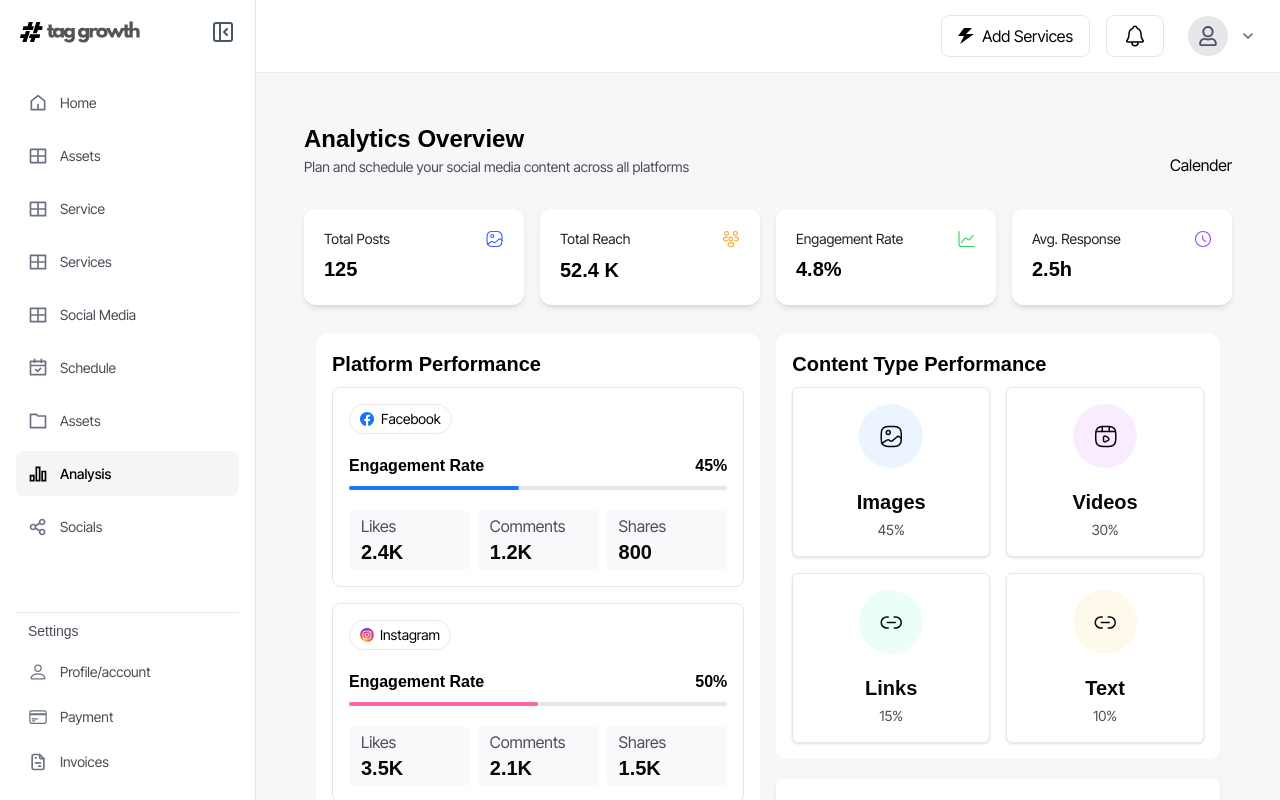
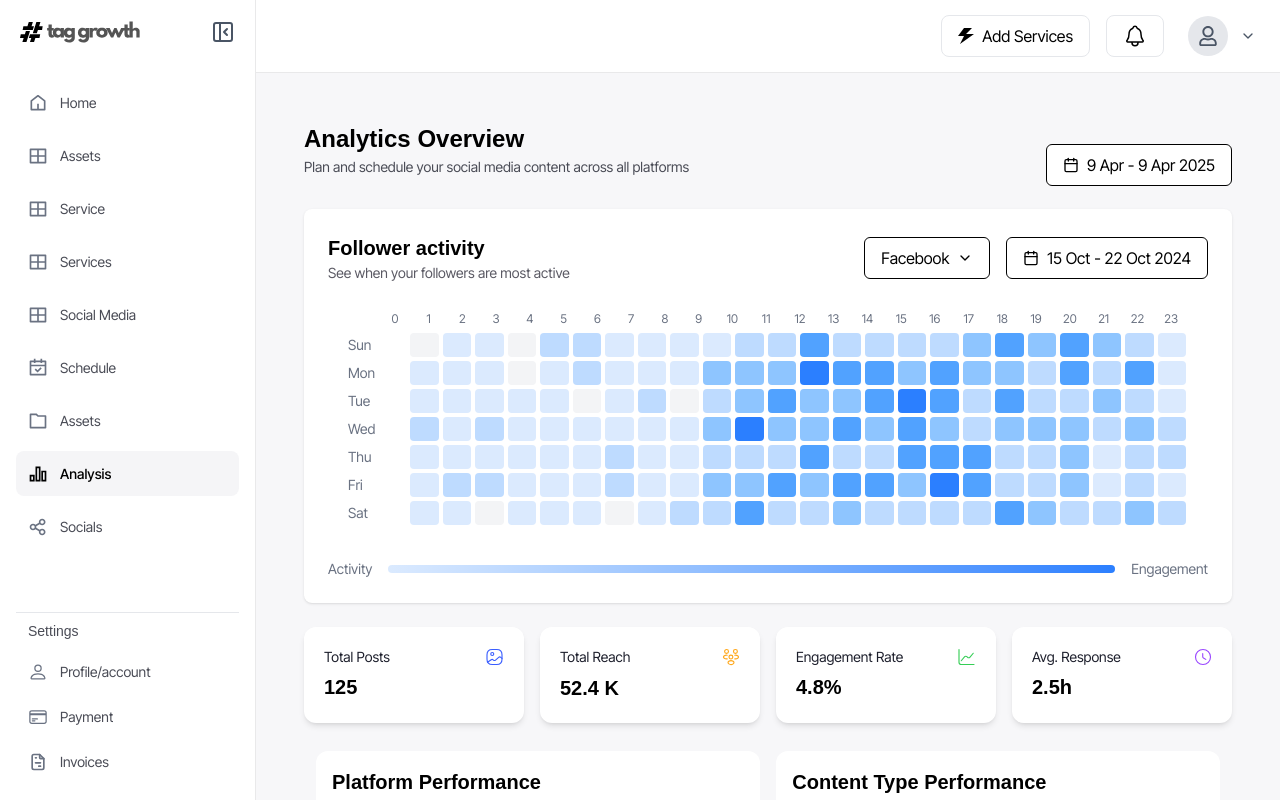
Before and after one commit to backbencherstudio/social-media-management, a Next.js app: page /dashboard/analysis in a window 1280 px wide. Built offline with nearby package versions, Linux system fonts and the light colour scheme; a web font is replaced by a local one.

Commit message:
Add Calender Heatmap not finished yet

```diff
--- /dev/null
+++ b/app/(dashboard)/dashboard/analysis/_components/FollowerActivityMap.tsx
@@ -0,0 +1,186 @@
+"use client"
+import { useState } from "react"
+import { ChevronDown, Calendar } from "lucide-react"
+import DatePicker from "react-datepicker"
+import "react-datepicker/dist/react-datepicker.css"
+import { format } from "date-fns"
+
+// Define the data structure for our heatmap
+type ActivityData = {
+  day: number // 0-6 (Sunday to Saturday)
+  hour: number // 0-23
+  value: number // Activity level (0-100)
+}
+
+export default function FollowerActivityMap() {
+  // Sample data - in a real app, you'd fetch this from your API
+  const [activityData, setActivityData] = useState<ActivityData[]>(generateSampleData())
+  const [platform, setPlatform] = useState("Facebook")
+  const [dateRange, setDateRange] = useState<[Date | null, Date | null]>([
+    new Date(2024, 9, 15), // Oct 15, 2024
+    new Date(2024, 9, 22), // Oct 22, 2024
+  ])
+  const [startDate, endDate] = dateRange
+  const [showPlatformDropdown, setShowPlatformDropdown] = useState(false)
+
+  // Get the maximum value for normalization
+  const maxValue = Math.max(...activityData.map((item) => item.value))
+
+  // Days and hours for labels
+  const days = ["Sun", "Mon", "Tue", "Wed", "Thu", "Fri", "Sat"]
+  const hours = Array.from({ length: 24 }, (_, i) => i)
+
+  // Function to get color based on value
+  const getColor = (value: number) => {
+    const normalizedValue = value / maxValue
+
+    if (normalizedValue === 0) return "bg-gray-100"
+    if (normalizedValue < 0.2) return "bg-blue-100"
+    if (normalizedValue < 0.4) return "bg-blue-200"
+    if (normalizedValue < 0.6) return "bg-blue-300"
+    if (normalizedValue < 0.8) return "bg-blue-400"
+    return "bg-blue-500"
+  }
+
+  return (
+    <section className="bg-white p-6 rounded-lg shadow-sm">
+      <div className="flex items-center justify-between mb-4">
+        {/* info */}
+        <div className="flex flex-col">
+          <h3 className="font-semibold text-[20px]">Follower activity</h3>
+          <p className="text-sm text-[#5B5A64]">See when your followers are most active</p>
+        </div>
+
+        {/* dropdown and Date */}
+        <div className="flex items-center gap-4">
+          {/* Platform dropdown */}
+          <div className="relative">
+            <button
+              className="flex items-center gap-2 px-4 py-2 border rounded-md bg-white"
+              onClick={() => setShowPlatformDropdown(!showPlatformDropdown)}
+            >
+              {platform} <ChevronDown className="h-4 w-4" />
+            </button>
+
+            {showPlatformDropdown && (
+              <div className="absolute top-full right-0 mt-1 w-40 bg-white border rounded-md shadow-lg z-10">
+                {["Facebook", "Instagram", "Twitter", "LinkedIn"].map((p) => (
+                  <button
+                    key={p}
+                    className="block w-full text-left px-4 py-2 hover:bg-gray-100"
+                    onClick={() => {
+                      setPlatform(p)
+                      setShowPlatformDropdown(false)
+                    }}
+                  >
+                    {p}
+                  </button>
+                ))}
+              </div>
+            )}
+          </div>
+
+          {/* Date picker */}
+          <div className="relative">
+            <DatePicker
+              selectsRange={true}
+              startDate={startDate}
+              endDate={endDate}
+              onChange={(update) => setDateRange(update)}
+              customInput={
+                <button className="flex items-center gap-2 px-4 py-2 border rounded-md bg-white">
+                  <Calendar className="h-4 w-4" />
+                  {startDate && endDate
+                    ? `${format(startDate, "d MMM")} - ${format(endDate, "d MMM yyyy")}`
+                    : "Select date range"}
+                </button>
+              }
+              className="z-10"
+            />
+          </div>
+        </div>
+      </div>
+
+      {/* heatmap */}
+      <div className="my-4 overflow-x-auto ">
+        <div className="min-w-[700px] px-5 py-2">
+          {/* Day labels */}
+          <div className="grid grid-cols-[30px_repeat(24,1fr)]">
+            <div className=""></div> {/* Empty cell for alignment */}
+            {hours.map((hour) => (
+              <div key={hour} className="text-center text-xs text-gray-500 py-1">
+                {hour}
+              </div>
+            ))}
+          </div>
+
+          {/* Heatmap grid */}
+          {days.map((day, dayIndex) => (
+            <div key={day} className="grid grid-cols-[60px_repeat(24,1fr)]">
+              <div className="flex items-center text-sm text-gray-500">{day}</div>
+              {hours.map((hour) => {
+                const dataPoint = activityData.find((d) => d.day === dayIndex && d.hour === hour)
+                const value = dataPoint ? dataPoint.value : 0
+                return (
+                  <div
+                    key={hour}
+                    className={`${getColor(value)} m-0.5 h-6 rounded-sm`}
+                    title={`${day} ${hour}:00 - Activity: ${value}`}
+                  ></div>
+                )
+              })}
+            </div>
+          ))}
+        </div>
+      </div>
+
+      {/* Legend */}
+      <div className="flex justify-between items-center mt-6">
+        <div className="text-sm text-gray-500">Activity</div>
+        <div className="flex-1 mx-4 h-2 rounded-full bg-gradient-to-r from-blue-100 to-blue-500"></div>
+        <div className="text-sm text-gray-500">Engagement</div>
+      </div>
+    </section>
+  )
+}
+
+// Helper function to generate sample data
+function generateSampleData(): ActivityData[] {
+  const data: ActivityData[] = []
+
+  // Generate data for each day and hour
+  for (let day = 0; day < 7; day++) {
+    for (let hour = 0; hour < 24; hour++) {
+      // Generate more activity during working hours and less at night
+      let baseValue = 0
+
+      // Working hours (9-17) have higher base values
+      if (hour >= 9 && hour <= 17 && day >= 1 && day <= 5) {
+        baseValue = 30 + Math.random() * 70
+      }
+      // Evening hours (18-22) have medium values
+      else if (hour >= 18 && hour <= 22) {
+        baseValue = 20 + Math.random() * 50
+      }
+      // Weekend days have different patterns
+      else if ((day === 0 || day === 6) && hour >= 10 && hour <= 20) {
+        baseValue = 25 + Math.random() * 60
+      }
+      // Early morning and late night have lower values
+      else {
+        baseValue = Math.random() * 25
+      }
+
+      // Add some randomness to make the pattern less uniform
+      const value = Math.floor(baseValue + (Math.random() * 20 - 10))
+
+      data.push({
+        day,
+        hour,
+        value: Math.max(0, value), // Ensure no negative values
+      })
+    }
+  }
+
+  return data
+}
--- a/app/(dashboard)/dashboard/analysis/_components/report.tsx
+++ b/app/(dashboard)/dashboard/analysis/_components/report.tsx
@@ -2,7 +2,7 @@ import React from "react";
 
 export default function Report() {
   return (
-    <section className="grid grid-cols-1 gap-4 sm:grid-cols-2 lg:grid-cols-4 w-full">
+    <section className="grid grid-cols-1 gap-4 sm:grid-cols-2 lg:grid-cols-4 w-full mt-6">
       <div className="p-5 bg-white rounded-xl shadow-md">
         <div className="flex items-center justify-between ">
           <p className="text-sm text-[#1d1f2c]">Total Posts</p>
--- a/app/(dashboard)/dashboard/analysis/page.tsx
+++ b/app/(dashboard)/dashboard/analysis/page.tsx
@@ -1,12 +1,27 @@
+"use client";
+import { useState } from "react";
+
+import DatePicker from "react-datepicker";
+import "react-datepicker/dist/react-datepicker.css";
+import { format } from "date-fns";
+import { Calendar } from "lucide-react";
+import Report from "./_components/report";
 import Performance from "./_components/performance";
-import Report from "./_components/report";
+import "../styles/custom-datepicker.css";
+import FollowerActivityMap from "./_components/FollowerActivityMap";
 
-export default function page() {
+export default function Page() {
+  const [dateRange, setDateRange] = useState<[Date | null, Date | null]>([
+    new Date(),
+    new Date(),
+  ]);
+  const [startDate, endDate] = dateRange;
+
   return (
     <>
       <section className="px-6 py-7">
         {/* Header section */}
-        <div className="flex items-center justify-between ">
+        <div className="flex items-center justify-between">
           <div className="mb-8">
             <h2 className="text-[24px] font-semibold">Analytics Overview</h2>
             <p className="text-sm text-[#4A4C56]">
@@ -14,10 +29,31 @@ export default function page() {
             </p>
           </div>
 
-          <div>Calender</div>
+          {/* date picking */}
+          <div className="relative">
+            <DatePicker
+              selectsRange={true}
+              startDate={startDate}
+              endDate={endDate}
+              onChange={(update) => setDateRange(update)}
+              customInput={
+                <button className="flex items-center gap-2 px-4 py-2 border rounded-md bg-white">
+                  <Calendar className="h-4 w-4" />
+                  {startDate && endDate
+                    ? `${format(startDate, "d MMM")} - ${format(
+                        endDate,
+                        "d MMM yyyy"
+                      )}`
+                    : "Select date range"}
+                </button>
+              }
+              className="z-10"
+            />
+          </div>
         </div>
 
         {/* all numbers */}
+        <FollowerActivityMap/>
         <Report />
         <Performance />
       </section>
--- a/package.json
+++ b/package.json
@@ -19,6 +19,7 @@
     "@radix-ui/react-select": "^2.2.2",
     "@radix-ui/react-slot": "^1.2.0",
     "@radix-ui/react-tabs": "^1.1.4",
+    "@types/react-calendar-heatmap": "^1.9.0",
     "@types/react-datepicker": "^6.2.0",
     "axios": "^1.8.1",
     "chart.js": "^4.4.8",
```
Also changed, not shown: 2 other files (tests, documents, lock files or other folders).
